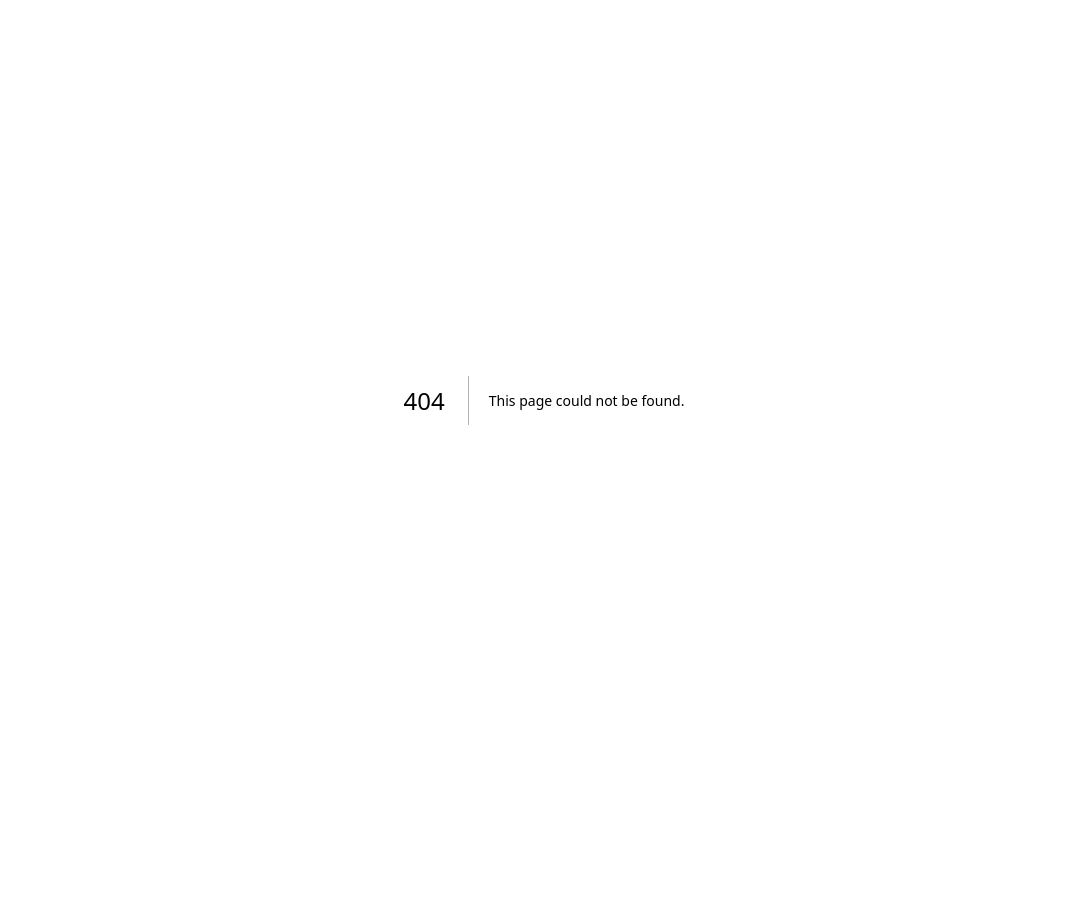
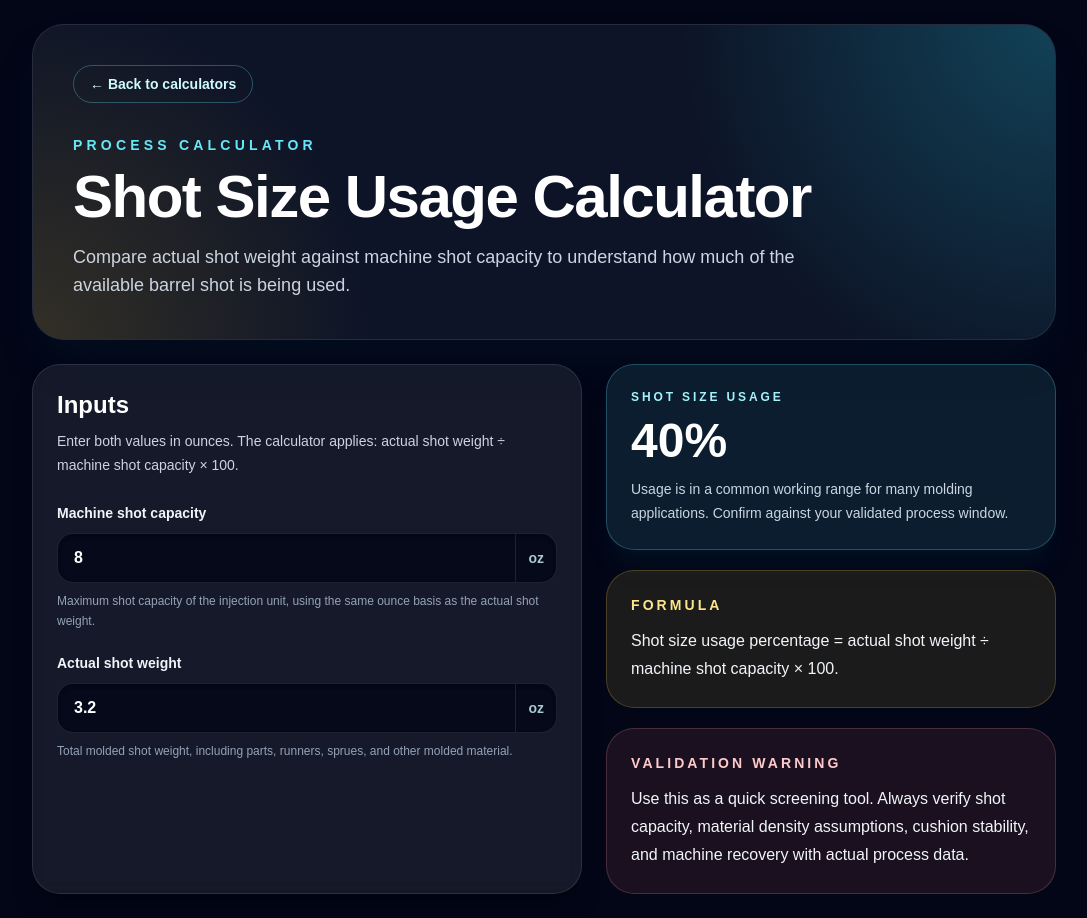
Before and after one commit to scottgraham2882-collab/molding-mentor-ai, a Next.js app: page /calculators/shot-size in a window 1280 px wide. Before the commit this address had no page. Shown: the whole page, without its empty margins (96-1183 px from the left). Before the commit the page ends 800 px from the top, so only its background shows below. Built offline with nearby package versions, Linux system fonts and the light colour scheme.

Commit message:
Add shot size usage calculator

```diff
--- a/app/calculators/page.tsx
+++ b/app/calculators/page.tsx
@@ -164,7 +164,15 @@ export default function CalculatorsPage() {
           </article>
 
           <article className="rounded-3xl border border-white/10 bg-white/10 p-5 shadow-xl shadow-slate-950/20 backdrop-blur sm:p-6">
-            <h2 className="text-2xl font-bold text-white">Shot size usage percentage</h2>
+            <div className="flex flex-col gap-3 sm:flex-row sm:items-start sm:justify-between">
+              <h2 className="text-2xl font-bold text-white">Shot size usage percentage</h2>
+              <Link
+                href="/calculators/shot-size"
+                className="inline-flex w-fit items-center rounded-full border border-cyan-300/30 px-3 py-1.5 text-sm font-bold text-cyan-100 transition hover:border-cyan-200 hover:bg-cyan-300/10"
+              >
+                Open full calculator →
+              </Link>
+            </div>
             <p className="mt-2 text-sm leading-6 text-slate-300">
               Compare total shot weight to machine barrel capacity.
             </p>
--- /dev/null
+++ b/app/calculators/shot-size/page.tsx
@@ -0,0 +1,169 @@
+"use client";
+
+import Link from "next/link";
+import { useMemo, useState } from "react";
+
+type NumberFieldProps = {
+  id: string;
+  label: string;
+  value: string;
+  suffix: string;
+  helper?: string;
+  min?: string;
+  step?: string;
+  onChange: (value: string) => void;
+};
+
+function parseInput(value: string) {
+  const parsed = Number(value);
+  return Number.isFinite(parsed) && parsed > 0 ? parsed : 0;
+}
+
+function formatNumber(value: number, digits = 1) {
+  if (!Number.isFinite(value)) {
+    return "--";
+  }
+
+  return value.toLocaleString("en-US", {
+    maximumFractionDigits: digits,
+    minimumFractionDigits: value % 1 === 0 ? 0 : digits,
+  });
+}
+
+function NumberField({
+  id,
+  label,
+  value,
+  suffix,
+  helper,
+  min = "0",
+  step = "0.1",
+  onChange,
+}: NumberFieldProps) {
+  return (
+    <label htmlFor={id} className="block">
+      <span className="text-sm font-bold text-slate-100">{label}</span>
+      <div className="mt-2 flex overflow-hidden rounded-2xl border border-white/10 bg-slate-950/80 shadow-inner shadow-black/20 focus-within:border-cyan-300/70 focus-within:ring-4 focus-within:ring-cyan-300/10">
+        <input
+          id={id}
+          type="number"
+          inputMode="decimal"
+          min={min}
+          step={step}
+          value={value}
+          onChange={(event) => onChange(event.target.value)}
+          className="min-w-0 flex-1 bg-transparent px-4 py-3 text-base font-semibold text-white outline-none placeholder:text-slate-500"
+        />
+        <span className="flex items-center border-l border-white/10 px-3 text-sm font-bold text-cyan-100/80">
+          {suffix}
+        </span>
+      </div>
+      {helper ? <span className="mt-2 block text-xs leading-5 text-slate-400">{helper}</span> : null}
+    </label>
+  );
+}
+
+function getUsageMessage(usage: number) {
+  if (usage <= 0) {
+    return "Enter both values to calculate shot size usage.";
+  }
+
+  if (usage < 20) {
+    return "Usage is low. Verify residence time, recovery control, and whether a smaller barrel is more appropriate.";
+  }
+
+  if (usage > 80) {
+    return "Usage is high. Confirm recovery capacity, cushion control, and whether the machine can consistently deliver the shot.";
+  }
+
+  return "Usage is in a common working range for many molding applications. Confirm against your validated process window.";
+}
+
+export default function ShotSizeUsageCalculatorPage() {
+  const [machineShotCapacity, setMachineShotCapacity] = useState("8");
+  const [actualShotWeight, setActualShotWeight] = useState("3.2");
+
+  const shotSizeUsage = useMemo(() => {
+    const capacity = parseInput(machineShotCapacity);
+    return capacity > 0 ? (parseInput(actualShotWeight) / capacity) * 100 : 0;
+  }, [machineShotCapacity, actualShotWeight]);
+
+  const usageMessage = getUsageMessage(shotSizeUsage);
+
+  return (
+    <main className="min-h-screen bg-slate-950 px-4 py-6 text-slate-100 sm:px-6 lg:px-8">
+      <div className="mx-auto w-full max-w-5xl">
+        <header className="relative overflow-hidden rounded-[2rem] border border-white/10 bg-slate-900/90 p-5 shadow-2xl shadow-cyan-950/20 sm:p-8 lg:p-10">
+          <div className="absolute inset-0 bg-[radial-gradient(circle_at_top_right,rgba(34,211,238,0.24),transparent_35%),radial-gradient(circle_at_bottom_left,rgba(251,191,36,0.16),transparent_32%)]" />
+          <div className="relative">
+            <Link
+              href="/calculators"
+              className="inline-flex items-center rounded-full border border-cyan-300/30 px-4 py-2 text-sm font-semibold text-cyan-100 transition hover:border-cyan-200 hover:bg-cyan-300/10"
+            >
+              ← Back to calculators
+            </Link>
+            <p className="mt-8 text-sm font-semibold uppercase tracking-[0.3em] text-cyan-300">
+              Process Calculator
+            </p>
+            <h1 className="mt-3 text-4xl font-black tracking-tight text-white sm:text-5xl lg:text-6xl">
+              Shot Size Usage Calculator
+            </h1>
+            <p className="mt-4 max-w-3xl text-base leading-7 text-slate-300 sm:text-lg">
+              Compare actual shot weight against machine shot capacity to understand how much of the available barrel shot is being used.
+            </p>
+          </div>
+        </header>
+
+        <section className="mt-6 grid gap-5 lg:grid-cols-[1.1fr_0.9fr] lg:gap-6">
+          <article className="rounded-[1.75rem] border border-white/10 bg-white/[0.08] p-5 shadow-xl shadow-black/25 backdrop-blur sm:p-6">
+            <h2 className="text-2xl font-bold text-white">Inputs</h2>
+            <p className="mt-2 text-sm leading-6 text-slate-300">
+              Enter both values in ounces. The calculator applies: actual shot weight ÷ machine shot capacity × 100.
+            </p>
+
+            <div className="mt-6 grid gap-5">
+              <NumberField
+                id="machine-shot-capacity"
+                label="Machine shot capacity"
+                value={machineShotCapacity}
+                suffix="oz"
+                helper="Maximum shot capacity of the injection unit, using the same ounce basis as the actual shot weight."
+                onChange={setMachineShotCapacity}
+              />
+              <NumberField
+                id="actual-shot-weight"
+                label="Actual shot weight"
+                value={actualShotWeight}
+                suffix="oz"
+                helper="Total molded shot weight, including parts, runners, sprues, and other molded material."
+                onChange={setActualShotWeight}
+              />
+            </div>
+          </article>
+
+          <aside className="grid gap-5">
+            <div className="rounded-[1.75rem] border border-cyan-300/25 bg-cyan-300/10 p-5 shadow-xl shadow-cyan-950/20 sm:p-6">
+              <p className="text-xs font-bold uppercase tracking-[0.24em] text-cyan-200">Shot size usage</p>
+              <p className="mt-3 text-5xl font-black text-white">{formatNumber(shotSizeUsage)}%</p>
+              <p className="mt-3 text-sm leading-6 text-slate-300">{usageMessage}</p>
+            </div>
+
+            <div className="rounded-[1.75rem] border border-amber-300/20 bg-amber-300/10 p-5 sm:p-6">
+              <p className="text-sm font-bold uppercase tracking-[0.22em] text-amber-200">Formula</p>
+              <p className="mt-3 text-base leading-7 text-slate-100">
+                Shot size usage percentage = actual shot weight ÷ machine shot capacity × 100.
+              </p>
+            </div>
+
+            <div className="rounded-[1.75rem] border border-red-300/20 bg-red-400/10 p-5 sm:p-6">
+              <p className="text-sm font-bold uppercase tracking-[0.22em] text-red-200">Validation warning</p>
+              <p className="mt-3 text-base leading-7 text-slate-100">
+                Use this as a quick screening tool. Always verify shot capacity, material density assumptions, cushion stability, and machine recovery with actual process data.
+              </p>
+            </div>
+          </aside>
+        </section>
+      </div>
+    </main>
+  );
+}
```
